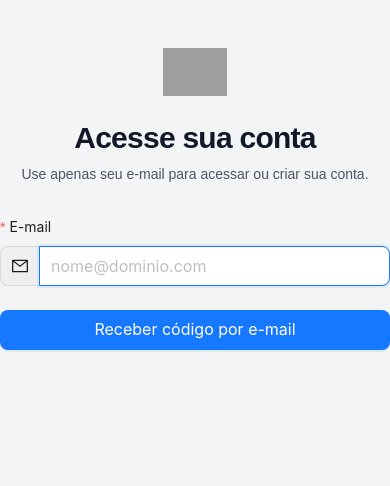
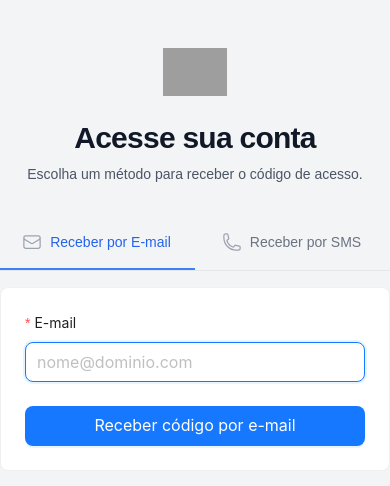
Before and after one commit to rafbgarcia/quic, a Next.js app: page /login in a window 390 px wide. Shown: the top 486 px of the page. Built offline with nearby package versions, Linux system fonts and the light colour scheme; grey boxes are pictures that could not be loaded.

Commit message:
Login with phone number

```diff
--- a/middleware.ts
+++ b/middleware.ts
@@ -26,6 +26,10 @@ export const middleware: NextMiddleware = async function (req) {
   } else {
     const url = req.nextUrl
     url.pathname = "/login"
-    return NextResponse.rewrite(url)
+    if (url.pathname.includes("logout")) {
+      return NextResponse.redirect(url)
+    } else {
+      return NextResponse.rewrite(url)
+    }
   }
 }
--- a/pages/api/admin/logout.ts
+++ b/pages/api/admin/logout.ts
@@ -1,19 +1,16 @@
-import { NextApiRequest, NextApiResponse } from "next"
 import { getLoginSession } from "../../../lib/api/auth"
 import { removeTokenCookie } from "../../../lib/api/authCookies"
 import { magic } from "../../../lib/api/magic"
+import { ServerlessFunctionHandler } from "../../../lib/api/serverlessHandler"
 
-export default async function logout(req: NextApiRequest, res: NextApiResponse) {
-  try {
-    const session = await getLoginSession(req)
+export default ServerlessFunctionHandler({
+  allowedMethods: ["GET"],
+  handler: async function logout(req, res) {
+    const admin = (await getLoginSession(req))!.admin
 
-    if (session) {
-      await magic.users.logoutByIssuer(session.admin.id)
-      removeTokenCookie(res)
-    }
-    res.writeHead(302, { Location: "/admin" }).end()
-  } catch (error: any) {
-    console.error(">>> error", error)
-    res.end(error.message)
-  }
-}
+    await magic.users.logoutByIssuer(admin.id)
+    removeTokenCookie(res)
+
+    res.redirect("/admin")
+  },
+})
--- a/pages/api/login.ts
+++ b/pages/api/login.ts
@@ -6,17 +6,18 @@ import { ServerlessFunctionHandler } from "../../lib/api/serverlessHandler"
 
 export default ServerlessFunctionHandler({
   allowedMethods: ["GET"],
-  handler: async function (req, res) {
+  handler: async function login(req, res) {
     const didToken = req.query.didToken as string | undefined
-    if (!didToken) return res.end("Authorization header is required")
+    if (!didToken) return res.redirect("/login")
 
     const meta = await magic.users.getMetadataByToken(didToken)
+    console.log(meta)
     let admin = await prisma.admin.findUnique({ where: { id: meta.issuer! } })
     if (!admin) {
       admin = await prisma.admin.create({
         data: Prisma.validator<Prisma.AdminCreateInput>()({
           id: meta.issuer!,
-          email: meta.email!,
+          magicMeta: meta,
         }),
       })
     }
--- a/pages/login.tsx
+++ b/pages/login.tsx
@@ -1,32 +1,20 @@
-import { MailOutlined } from "@ant-design/icons"
-import { Alert, Button, Form, Input } from "antd"
+import { EnvelopeIcon, PhoneIcon } from "@heroicons/react/24/outline"
+import { Alert, Button, Card, Form, Input } from "antd"
+import classnames from "classnames"
 import { Magic } from "magic-sdk"
 import Head from "next/head"
 import { useRouter } from "next/router"
 import { useState } from "react"
 
 export default function Login() {
+  const [currentTab, setCurrentTab] = useState(0)
+
   const router = useRouter()
-  const [errorMsg, setErrorMsg] = useState("")
-  const [loading, setLoading] = useState(false)
-  const onSubmit = async (values: any) => {
-    const email = values.email.trim()
-
-    if (errorMsg) setErrorMsg("")
-    setLoading(true)
-
-    try {
-      const magic = new Magic(process.env.NEXT_PUBLIC_MAGIC_PUB_KEY!, { locale: "pt" })
-      const didToken = await magic.auth.loginWithEmailOTP({ email })
+  const cb = (didToken: string | null) => {
     if (!didToken) {
       router.reload()
     } else {
-        router.push(`/api/login?didToken=${didToken}`)
-      }
-    } catch (error: any) {
-      console.error("An unexpected error happened occurred:", error)
-      setErrorMsg(error.message)
-      setLoading(false)
+      router.push(encodeURI(`/api/login?didToken=${didToken}`))
     }
   }
 
@@ -40,35 +28,55 @@ export default function Login() {
         <div className="sm:mx-auto sm:w-full sm:max-w-md">
           <img
             className="mx-auto h-12 w-auto"
-            src="https://tailwindui.com/img/logos/mark.svg?color=indigo&shade=600"
+            src="https://tailwindui.com/img/logos/mark.svg?color=blue&shade=600"
             alt="Your Company"
           />
           <h2 className="mt-6 text-center text-3xl font-bold tracking-tight text-gray-900">
             Acesse sua conta
           </h2>
           <p className="mt-2 text-center text-sm text-gray-600">
-            Use apenas seu e-mail para acessar ou criar sua conta.
+            Escolha um método para receber o código de acesso.
           </p>
         </div>
 
         <div className="mt-8 sm:mx-auto sm:w-full sm:max-w-md">
-          <div className="max-w-xl mx-auto">
-            <Form onFinish={onSubmit} layout="vertical" requiredMark>
+          <Tabs current={currentTab} onClick={setCurrentTab} />
+
+          <Card className="mt-4">{currentTab === 0 ? <EmailForm cb={cb} /> : <PhoneForm cb={cb} />}</Card>
+        </div>
+      </div>
+    </>
+  )
+}
+
+function EmailForm({ cb }: { cb: (didToken: string | null) => void }) {
+  const router = useRouter()
+  const [errorMsg, setErrorMsg] = useState("")
+  const [loading, setLoading] = useState(false)
+  const loginWithEmail = async (values: any) => {
+    const email = values.email.trim()
+
+    if (errorMsg) setErrorMsg("")
+    setLoading(true)
+
+    try {
+      const magic = new Magic(process.env.NEXT_PUBLIC_MAGIC_PUB_KEY!, { locale: "pt" })
+      const didToken = await magic.auth.loginWithEmailOTP({ email })
+      cb(didToken)
+    } catch (error: any) {
+      console.error("An unexpected error happened occurred:", error)
+      setErrorMsg(error.message)
+      setLoading(false)
+    }
+  }
+
+  return (
+    <Form onFinish={loginWithEmail} layout="vertical" requiredMark>
       {router.query.message && (
         <Alert message={router.query.message} showIcon type="warning" className="mb-4" />
       )}
-              <Form.Item
-                label="E-mail"
-                name="email"
-                rules={[{ required: true, message: "Digite seu e-mail" }]}
-              >
-                <Input
-                  type="email"
-                  size="large"
-                  autoFocus
-                  placeholder="nome@dominio.com"
-                  addonBefore={<MailOutlined />}
-                />
+      <Form.Item label="E-mail" name="email" rules={[{ required: true, message: "Digite seu e-mail" }]}>
+        <Input type="email" size="large" autoFocus placeholder="nome@dominio.com" />
       </Form.Item>
 
       <Button
@@ -82,9 +90,107 @@ export default function Login() {
         Receber código por e-mail
       </Button>
     </Form>
-          </div>
-        </div>
-      </div>
-    </>
   )
 }
+
+const formatPhoneNumber = (phone: string) => {
+  phone = phone.replace(/[^\d]/g, "")
+  const [ddd, first, last] = [phone.slice(0, 2), phone.slice(2, 7), phone.slice(7)]
+
+  if (last.length > 0) return `(${ddd}) ${first}-${last}`
+  if (first.length > 0) return `(${ddd}) ${first}`
+  if (ddd.length > 0) return `(${ddd}`
+  return ""
+}
+
+function PhoneForm({ cb }: { cb: (didToken: string | null) => void }) {
+  const [form] = Form.useForm()
+  const router = useRouter()
+  const [errorMsg, setErrorMsg] = useState("")
+  const [loading, setLoading] = useState(false)
+
+  const loginWithSMS = async (values: any) => {
+    const phoneNumber = "+55" + values.phone.replace(/[^\d]/g, "")
+
+    if (errorMsg) setErrorMsg("")
+    setLoading(true)
+
+    try {
+      const magic = new Magic(process.env.NEXT_PUBLIC_MAGIC_PUB_KEY!, { locale: "pt" })
+      const didToken = await magic.auth.loginWithSMS({ phoneNumber })
+      cb(didToken)
+    } catch (error: any) {
+      console.error(">>> Erro:", error)
+      setErrorMsg(error.message)
+      setLoading(false)
+    }
+  }
+
+  return (
+    <Form form={form} onFinish={loginWithSMS} layout="vertical" requiredMark>
+      {router.query.message && (
+        <Alert message={router.query.message} showIcon type="warning" className="mb-4" />
+      )}
+      <div id="loginPhoneNumber">
+        <style>{"#loginPhoneNumber .ant-input-number-handler-wrap{ display: none }"}</style>
+        <Form.Item label="Telefone" name="phone" rules={[{ required: true, message: "Digite seu telefone" }]}>
+          <Input
+            value={"omg"}
+            onChange={(e) => form.setFieldsValue({ phone: formatPhoneNumber(e.target.value) })}
+            type="tel"
+            size="large"
+            autoFocus
+            placeholder="(11) 91111-2222"
+            maxLength={15}
+          />
+        </Form.Item>
+      </div>
+
+      <Button
+        loading={loading}
+        type="primary"
+        htmlType="submit"
+        size="large"
+        block
+        className="flex justify-center items-center"
+      >
+        Receber código por SMS
+      </Button>
+    </Form>
+  )
+}
+
+const tabs = [
+  { name: "Receber por E-mail", icon: EnvelopeIcon },
+  { name: "Receber por SMS", icon: PhoneIcon },
+]
+
+function Tabs({ current, onClick }: any) {
+  return (
+    <div className="border-b border-gray-200">
+      <nav className="flex items-center" aria-label="Tabs">
+        {tabs.map((tab, i) => (
+          <span
+            key={tab.name}
+            onClick={() => onClick(i)}
+            className={classnames(
+              i === current
+                ? "border-blue-500 text-blue-600"
+                : "border-transparent text-gray-500 hover:text-gray-700 hover:border-gray-300",
+              "group w-full inline-flex items-center justify-center py-4 px-1 border-b-2 font-medium text-sm cursor-pointer"
+            )}
+          >
+            <tab.icon
+              className={classnames(
+                tab === current ? "text-blue-500" : "text-gray-400 group-hover:text-gray-500",
+                "-ml-0.5 mr-2 h-5 w-5"
+              )}
+              aria-hidden="true"
+            />
+            <span>{tab.name}</span>
+          </span>
+        ))}
+      </nav>
+    </div>
+  )
+}
```
Also changed, not shown: 2 other files (tests, documents, lock files or other folders). Lines whose indentation alone changed are shown as unchanged.
